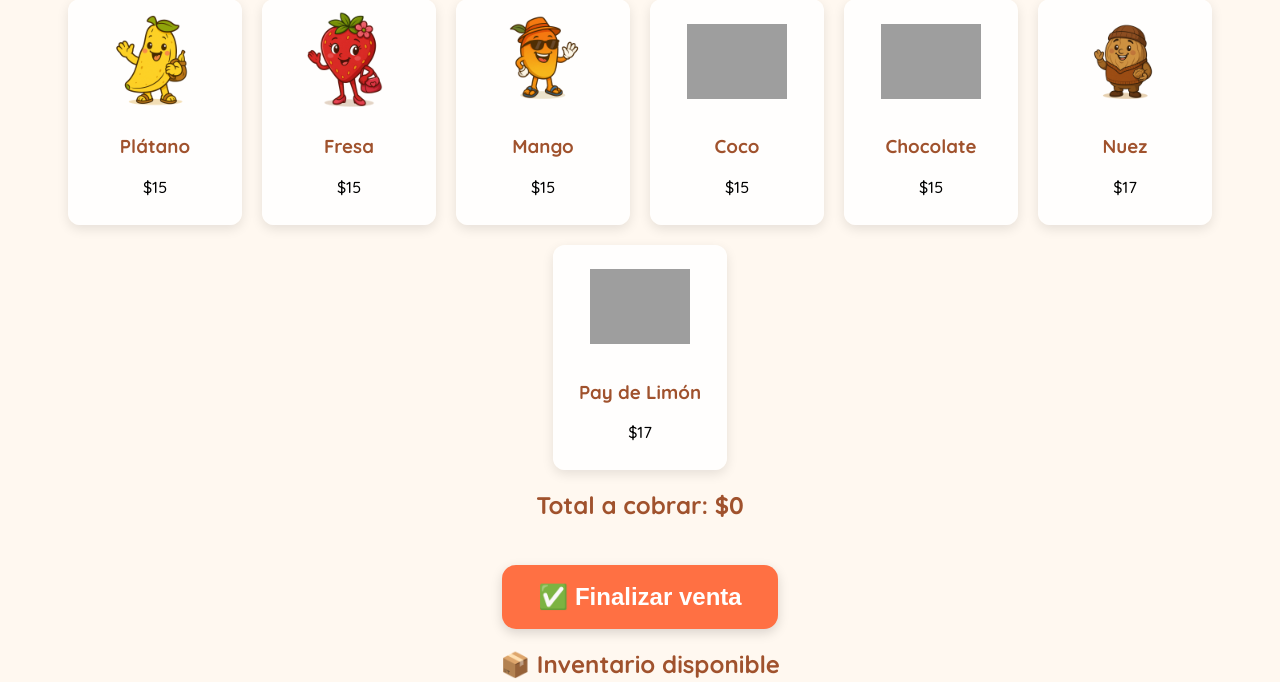
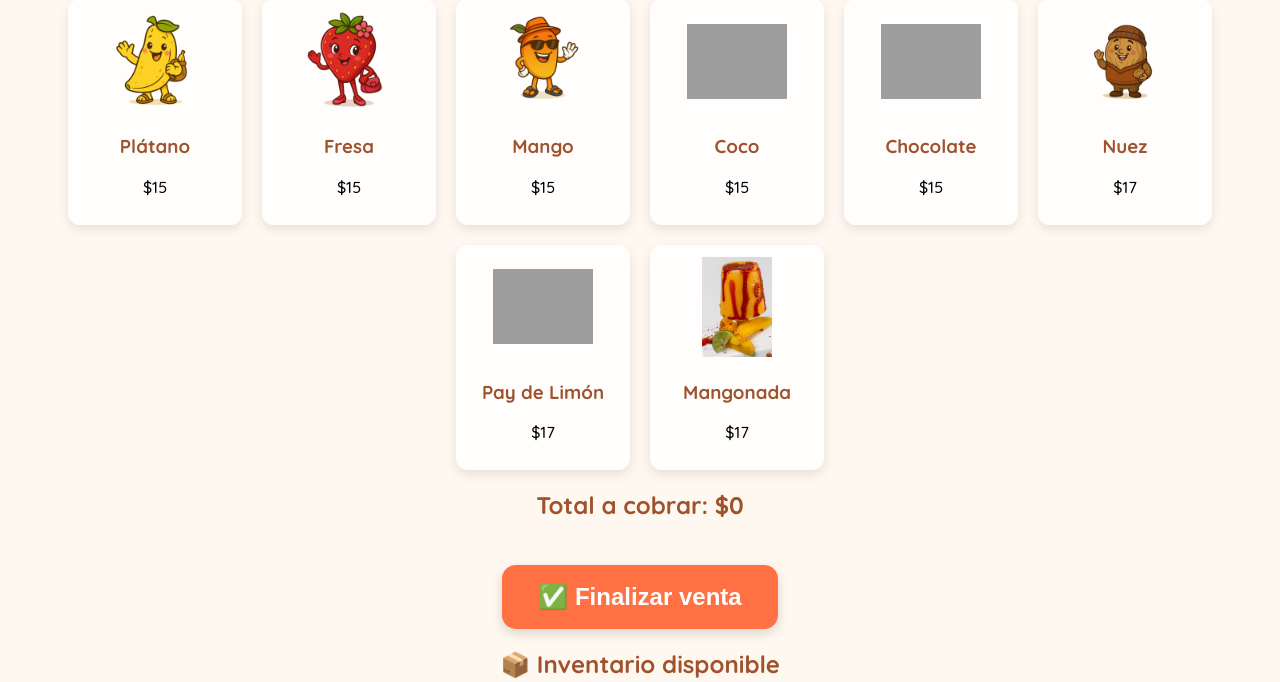
Before and after one commit to dany0992/sazon-carmelita-bollos, a Flask app: page /ventas in a window 1280 px wide. Shown: the part 92-774 px from the top of the page. Run offline with Flask 3, Linux system fonts and the light colour scheme; parts of the project's set-up code (start-up, migrations or seed data) failed here and were passed over; grey boxes are pictures that could not be loaded.

Commit message:
Agrega Mangonada como nuevo producto y actualiza secciones relacionadas

```diff
--- a/app.py
+++ b/app.py
@@ -1,5 +1,5 @@
 from flask import Flask, render_template, request, redirect, url_for, jsonify, send_file, make_response
-from models import db, InventarioBollos, VentasBollos, MovimientosInventario, DistribucionGanancias, fecha_monterrey
+from models import db, InventarioBollos, VentasBollos, MovimientosInventario, DistribucionGanancias
 from datetime import datetime, date, timedelta
 from sqlalchemy import func, case, and_
 import webbrowser
@@ -45,7 +45,7 @@ def ventas():
 
     precios = {
         "Plátano": 15, "Fresa": 15, "Mango": 15, "Coco": 15,
-        "Chocolate": 15, "Nuez": 17, "Pay de Limón": 17
+        "Chocolate": 15, "Nuez": 17, "Pay de Limón": 17, "Mangonada": 17
     }
 
     personajes = {
@@ -55,7 +55,8 @@ def ventas():
         "Coco": "Carmeloco.png",
         "Chocolate": "Chocomelito.png",
         "Nuez": "Nuelito.png",
-        "Pay de Limón": "Paymelito.png"
+        "Pay de Limón": "Paymelito.png",
+        "Mangonada": "mangonada.jpg"
     }
 
     if request.method == 'POST':
@@ -144,6 +145,7 @@ def resumen_ventas():
         {"nombre": "Chocolate", "precio": 15},
         {"nombre": "Nuez", "precio": 17},
         {"nombre": "Pay de Limón", "precio": 17},
+        {"nombre": "Mangonada", "precio": 17},
     ]
 
     # Semana actual
@@ -371,7 +373,8 @@ def registrar_inventario_inicial():
         "Coco": 5,
         "Nuez": 5,
         "Chocolate": 4,
-        "Pay de Limón": 4
+        "Pay de Limón": 4,
+        "Mangonada": 5
     }
     for sabor, cantidad in inventario_inicial.items():
         existente = InventarioBollos.query.filter_by(vendedora="Mary", sabor=sabor).first()
@@ -389,7 +392,7 @@ def registrar_inventario_inicial():
 def inventario():
     vendedora = "Mary"
     mensaje = None
-    sabores = ["Plátano", "Fresa", "Mango", "Coco", "Chocolate", "Nuez", "Pay de Limón"]
+    sabores = ["Plátano", "Fresa", "Mango", "Coco", "Chocolate", "Nuez", "Pay de Limón", "Mangonada"]
 
     if request.method == 'POST':
         for sabor in sabores:
@@ -481,7 +484,7 @@ def ganancias():
             porcentaje_banco = int(request.form['porcentaje_banco'])
             total_ventas = db.session.query(func.sum(
                 case(
-                    [(VentasBollos.sabor.in_(['Nuez', 'Pay de Limón']), 17)],
+                    [(VentasBollos.sabor.in_(['Nuez', 'Pay de Limón', 'Mangonada']), 17)],
                     else_=15
                 )
             )).scalar() or 0
@@ -594,6 +597,7 @@ def exportar_resumen_ventas_pdf():
         {"nombre": "Chocolate", "precio": 15},
         {"nombre": "Nuez", "precio": 17},
         {"nombre": "Pay de Limón", "precio": 17},
+        {"nombre": "Mangonada", "precio": 17},
     ]
 
     resumen = []
--- a/models.py
+++ b/models.py
@@ -1,9 +1,13 @@
 from flask_sqlalchemy import SQLAlchemy
 from sqlalchemy import Column, Integer, String, DateTime, Date, Enum
 from datetime import datetime
+import pytz
 
 # Inicializar instancia de SQLAlchemy
 db = SQLAlchemy()
+
+def fecha_monterrey():
+    return datetime.now(pytz.timezone('America/Monterrey'))
 
 # -----------------------------
 # 📦 Inventario actual por vendedora y sabor
@@ -26,7 +30,7 @@ class VentasBollos(db.Model):
     id = Column(Integer, primary_key=True)
     sabor = Column(String(50), nullable=False)              # Sabor vendido
     vendedora = Column(String(50), nullable=False)          # Vendedora que realizó la venta
-    fecha_venta = Column(DateTime, nullable=False)          # Fecha y hora exacta de la venta
+    fecha_venta = Column(DateTime, nullable=False, default=fecha_monterrey)     # Fecha y hora exacta de la venta
     grupo_venta = Column(String(100), nullable=True)        # ID que agrupa múltiples ventas por transacción
 
 # -----------------------------
--- a/templates/historial_ventas.html
+++ b/templates/historial_ventas.html
@@ -41,6 +41,7 @@
                                     <option value="Chocolate">Chocolate</option>
                                     <option value="Nuez">Nuez</option>
                                     <option value="Pay de Limón">Pay de Limón</option>
+                                    <option value="Mangonada">Mangonada</option>
                                 </select>
                                 <button onclick="eliminarVenta({{ venta.id }})" class="eliminar mini">🗑️</button>
                             </li>
--- a/templates/ventas.html
+++ b/templates/ventas.html
@@ -55,7 +55,8 @@
         "Coco": 15,
         "Chocolate": 15,
         "Nuez": 17,
-            "Pay de Limón": 17
+        "Pay de Limón": 17,
+        "Mangonada": 17
         };
 
         let cantidades = {};
```
Also changed, not shown: static/img/mangonada.jpg (added). Lines whose indentation alone changed are shown as unchanged.
